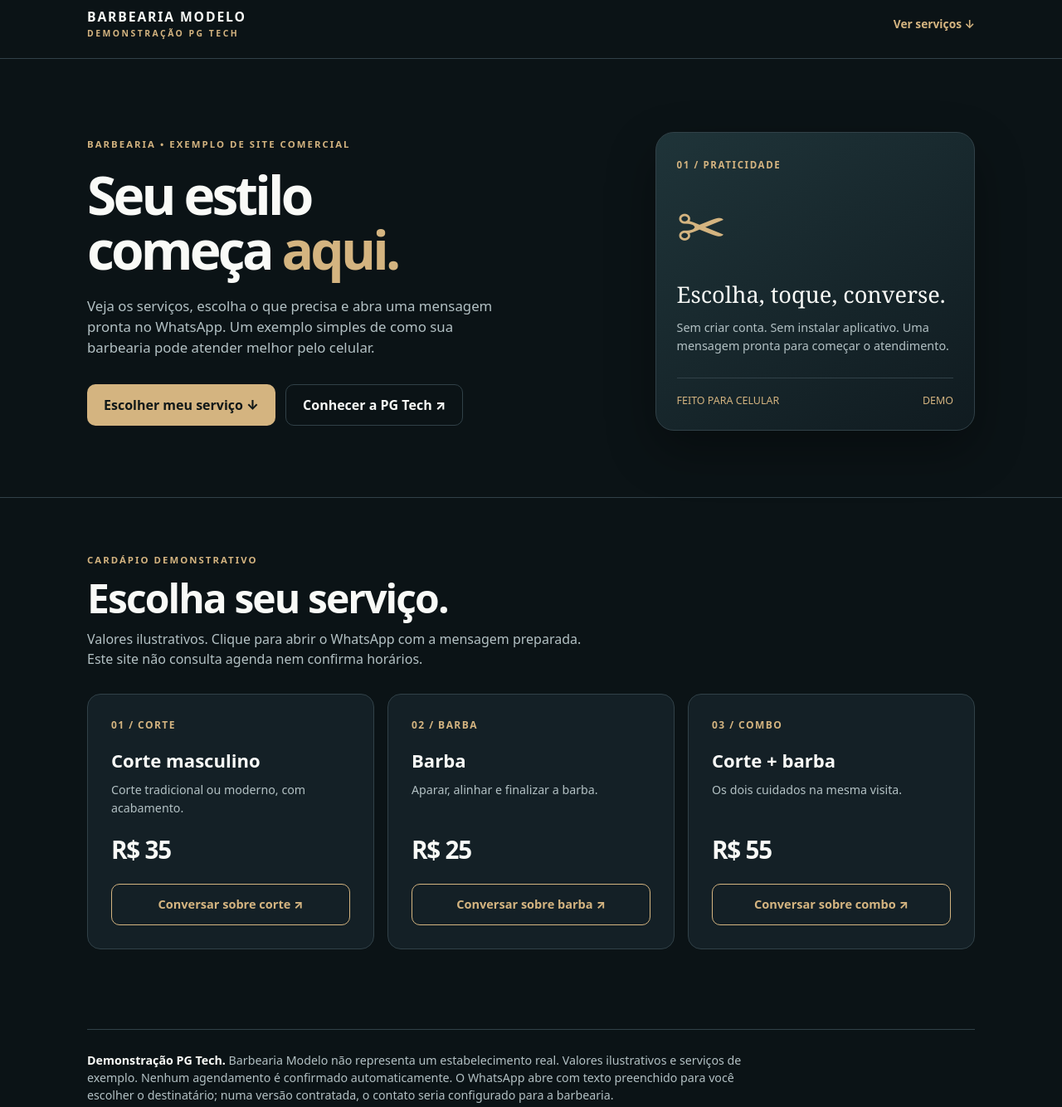
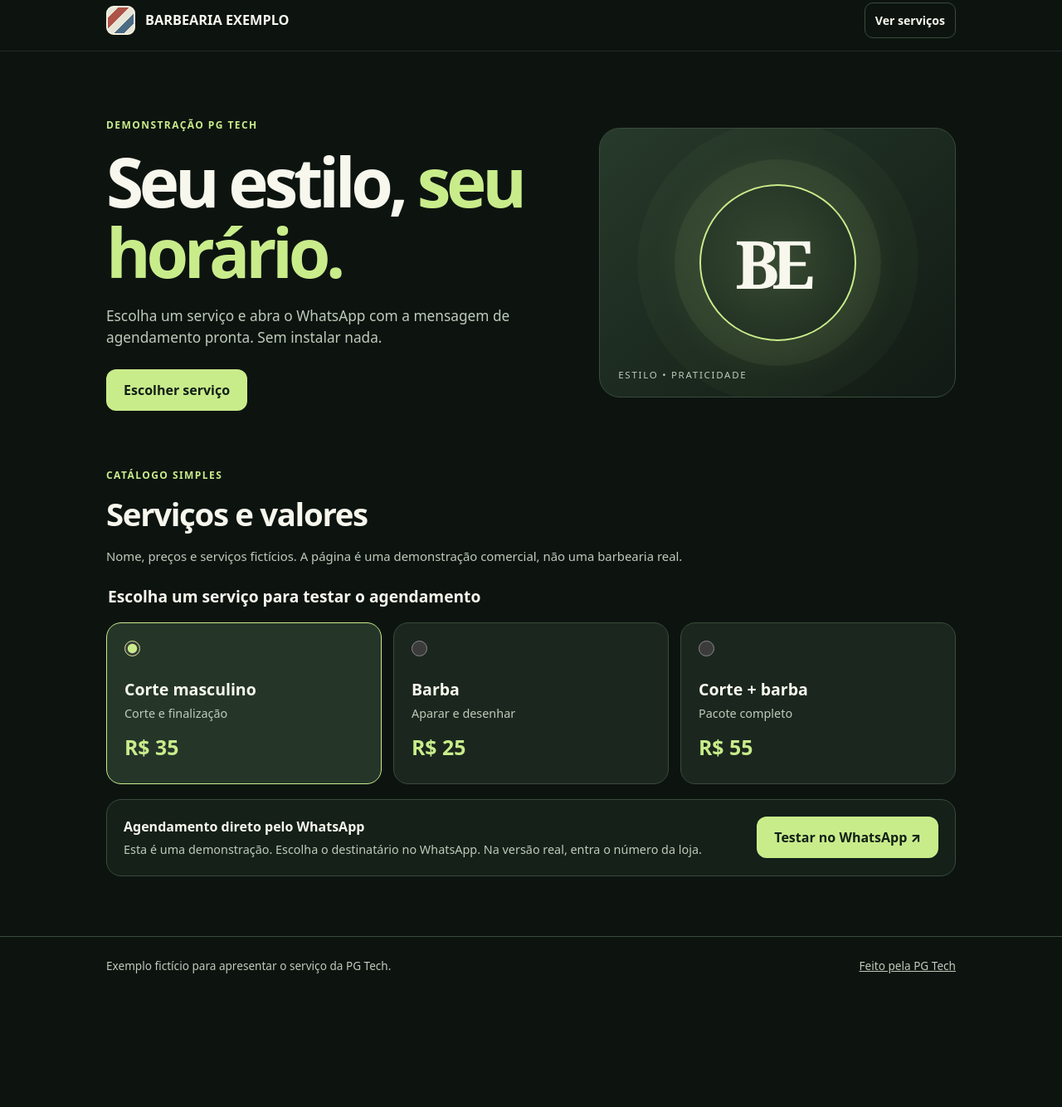
Before and after one commit to pabloguilherme1121/universo-pablo-builds, a website: page demo-barbearia/index.html in a window 1280 px wide. Shown: the part 12-1346 px from the top of the page at 83% size. After the commit the page ends 1228 px from the top, so only its background shows below. Drawn offline with Linux system fonts and the light colour scheme.

Commit message:
feat(demo): barbearia isolada com mensagens WhatsApp e testes

```diff
--- /dev/null
+++ b/demo-barbearia/demo.js
@@ -0,0 +1,30 @@
+export const services = Object.freeze([
+  { id: "corte", label: "Corte masculino", price: 35 },
+  { id: "barba", label: "Barba", price: 25 },
+  { id: "combo", label: "Corte + barba", price: 55 }
+]);
+export function validBusinessPhone(raw = "") {
+  const phone = String(raw).replace(/\D/g, "");
+  return /^55\d{10,11}$/.test(phone) ? phone : null;
+}
+export function whatsappUrl(id, rawPhone = "") {
+  const service = services.find((x) => x.id === id);
+  if (!service) throw new Error("Serviço inválido");
+  const message = "Olá! Gostaria de agendar " + service.label.toLowerCase() + " (preço ilustrativo de R$ " + service.price + "). Qual horário está disponível?";
+  const number = validBusinessPhone(rawPhone) || "";
+  return "https://wa.me/" + number + "?text=" + encodeURIComponent(message);
+}
+if (typeof document !== "undefined") {
+  const button = document.getElementById("agendar");
+  const status = document.getElementById("wa-status");
+  const phone = new URLSearchParams(window.location.search).get("wa") || "";
+  function refresh() {
+    const id = document.querySelector('input[name="servico"]:checked')?.value || "corte";
+    button.href = whatsappUrl(id, phone);
+    status.textContent = validBusinessPhone(phone)
+      ? "Número demonstrativo configurado para o estabelecimento."
+      : "Esta é uma demonstração. Escolha o destinatário no WhatsApp. Na versão real, entra o número da loja.";
+  }
+  document.querySelectorAll('input[name="servico"]').forEach((x) => x.addEventListener("change", refresh));
+  refresh();
+}
--- a/demo-barbearia/index.html
+++ b/demo-barbearia/index.html
@@ -1,36 +1,78 @@
 <!doctype html>
 <html lang="pt-BR">
 <head>
-<meta charset="utf-8">
+<meta charset="UTF-8">
 <meta name="viewport" content="width=device-width, initial-scale=1, viewport-fit=cover">
-<meta name="theme-color" content="#0b1316">
-<meta name="robots" content="noindex, nofollow">
-<meta name="description" content="Demonstração de uma página comercial de barbearia com serviços e mensagem pré-preenchida para o WhatsApp, criada pela PG Tech.">
-<title>Barbearia Modelo | Demonstração PG Tech</title>
+<meta name="theme-color" content="#0d1410">
+<meta name="description" content="Demonstração de site comercial para barbearia, catálogo de serviços e agendamento pelo WhatsApp. Produzido pela PG Tech.">
+<title>Barbearia Exemplo | Demo PG Tech</title>
 <style>
-:root{color-scheme:dark;--bg:#0b1316;--panel:#142026;--line:#314148;--muted:#b3c1c4;--white:#f9faf7;--accent:#d4b480;--accent-dark:#101818}
-*{box-sizing:border-box}html{scroll-behavior:smooth}body{margin:0;background:var(--bg);color:var(--white);font-family:system-ui,-apple-system,"Segoe UI",Roboto,sans-serif;line-height:1.5}
-a{color:inherit;text-decoration:none}a:focus-visible{outline:3px solid #e1c79e;outline-offset:4px}p{margin:0}.wrap{width:min(1070px,calc(100% - 40px));margin-inline:auto}
-.top{border-bottom:1px solid var(--line)}.nav{min-height:82px;display:flex;align-items:center;justify-content:space-between;gap:12px}.brand{font-weight:850;letter-spacing:.12em;font-size:.98rem}.brand span{display:block;color:var(--accent);font-size:.65rem;font-weight:600;letter-spacing:.24em}.nav-link{font-size:.86rem;color:var(--accent);font-weight:750}
-.hero{padding:88px 0 80px;display:grid;grid-template-columns:minmax(0,1.25fr) minmax(260px,.75fr);align-items:center;gap:42px}.eyebrow{font-size:.71rem;letter-spacing:.18em;text-transform:uppercase;color:var(--accent);font-weight:750}.hero h1{font-size:clamp(2.75rem,5vw,5rem);line-height:1.03;letter-spacing:-.06em;margin:20px 0 22px;max-width:11ch}.hero h1 em{font-style:normal;color:var(--accent)}.hero-copy{color:var(--muted);font-size:1.05rem;max-width:520px}
-.buttons{margin-top:32px;display:flex;gap:12px;flex-wrap:wrap}.button{min-height:50px;display:inline-flex;align-items:center;justify-content:center;padding:12px 20px;border-radius:10px;font-weight:800;text-align:center}.primary{background:var(--accent);color:var(--accent-dark)}.secondary{border:1px solid var(--line);color:var(--white)}
-.preview{border:1px solid var(--line);border-radius:22px;padding:25px;background:linear-gradient(145deg,#1f3439,#101b20);box-shadow:0 24px 60px #0005}.preview small{font-size:.72rem;color:var(--accent);font-weight:700;letter-spacing:.14em}.preview .cut-icon{font-size:4.5rem;line-height:1.2;margin:20px 0;color:var(--accent);font-family:Georgia,serif}.preview h2{font-family:Georgia,serif;font-size:1.7rem;font-weight:500;margin:0 0 8px}.preview p{color:var(--muted);font-size:.9rem}.preview-meta{display:flex;justify-content:space-between;gap:10px;margin-top:28px;padding-top:18px;border-top:1px solid var(--line);font-size:.78rem;color:var(--accent)}
-.section{padding:66px 0 96px;border-top:1px solid var(--line)}.section h2{font-size:clamp(2rem,4vw,3rem);line-height:1.1;margin:12px 0 10px;letter-spacing:-.04em}.hint{color:var(--muted);max-width:610px}.cards{display:grid;grid-template-columns:repeat(3,minmax(0,1fr));gap:16px;margin-top:30px}.service-card{display:flex;flex-direction:column;min-width:0;background:var(--panel);border:1px solid var(--line);border-radius:16px;padding:28px}.num{color:var(--accent);font-size:.75rem;letter-spacing:.12em;font-weight:750}.service-card h3{font-size:1.38rem;line-height:1.2;margin:20px 0 12px}.description{color:var(--muted);font-size:.89rem;flex:1}.price{font-size:1.85rem;letter-spacing:-.04em;font-weight:800;margin:18px 0}.wa-service{display:inline-flex;min-height:50px;align-items:center;justify-content:center;border:1px solid var(--accent);border-radius:10px;color:var(--accent);font-size:.91rem;font-weight:800;padding:12px;text-align:center}.wa-service:hover{background:var(--accent);color:var(--accent-dark)}
-.proof{border-top:1px solid var(--line);padding:26px 0 50px}.proof p{font-size:.89rem;color:var(--muted);max-width:820px}.proof strong{color:var(--white)}.foot{display:flex;justify-content:space-between;gap:20px;align-items:center;padding-top:25px;border-top:1px solid var(--line);font-size:.86rem;color:var(--muted)}.foot a{color:var(--accent);font-weight:750}
-@media (max-width: 820px){.hero{grid-template-columns:1fr;padding:64px 0 58px}.preview{max-width:470px}.cards{grid-template-columns:1fr}.service-card{min-height:0}.description{flex:auto}}
-@media (max-width: 640px){.wrap{width:calc(100% - 32px)}.nav{min-height:66px}.brand{font-size:.86rem}.nav-link{font-size:.77rem}.hero{gap:26px;padding:46px 0 52px}.hero h1{font-size:clamp(2.55rem,12vw,3.8rem)}.hero-copy{font-size:.97rem}.buttons{margin-top:25px}.buttons .button{width:100%}.preview{padding:20px}.section{padding:48px 0 65px}.service-card{padding:24px}.foot{align-items:flex-start;flex-direction:column}}
-@media (prefers-reduced-motion:reduce){html{scroll-behavior:auto}*{transition:none!important}}
+:root { color-scheme:dark; --bg:#0d1410; --surface:#1b271e; --line:#3a4b3c; --text:#f7f7ed; --muted:#bfcaba; --green:#c9ec8b; }
+* { box-sizing:border-box; }
+html { scroll-behavior:smooth; }
+body { margin:0; color:var(--text); background:var(--bg); font-family:system-ui,-apple-system,Segoe UI,sans-serif; line-height:1.5; }
+a { color:inherit; }
+a:focus-visible,input:focus-visible { outline:3px solid var(--green); outline-offset:4px; }
+.wrap { width:min(100% - 36px,1024px); margin:0 auto; }
+.skip { position:absolute; left:10px; top:-100px; z-index:9; background:var(--green); color:#152014; padding:10px; }
+.skip:focus { top:10px; }
+header { border-bottom:1px solid #ffffff18; }
+.nav { min-height:73px; display:flex; align-items:center; justify-content:space-between; gap:12px; }
+.brand { display:flex; align-items:center; gap:12px; font-weight:850; font-size:1.02rem; text-decoration:none; }
+.pole { display:block; flex:none; width:35px; height:35px; border:2px solid #f4f2de; border-radius:9px; background:repeating-linear-gradient(135deg,#e7e5d7 0 9px,#af5248 9px 18px,#e7e5d7 18px 27px,#4c6b85 27px 36px); }
+.navlink { border:1px solid var(--line); padding:10px 12px; border-radius:10px; text-decoration:none; font-size:.88rem; font-weight:700; }
+.eyebrow { color:var(--green); text-transform:uppercase; font-size:.75rem; letter-spacing:.12em; font-weight:800; }
+.hero { display:grid; grid-template-columns:1.13fr .87fr; gap:36px; align-items:center; padding:75px 0 64px; }
+h1 { font-size:clamp(2.8rem,6.4vw,5.5rem); line-height:1.04; letter-spacing:-.065em; margin:15px 0 22px; }
+h1 em { color:var(--green); font-style:normal; }
+.intro { color:var(--muted); font-size:1.08rem; max-width:530px; margin:0 0 25px; }
+.cta { display:inline-flex; align-items:center; justify-content:center; min-height:50px; border-radius:12px; border:0; padding:12px 21px; background:var(--green); color:#122015; font-weight:850; text-decoration:none; }
+.cta:hover { filter:brightness(1.1); }
+.art { min-height:325px; border:1px solid var(--line); border-radius:25px; background:radial-gradient(circle at center,#5f794b66,transparent 54%),linear-gradient(140deg,#273a2b,#111a14); display:grid; place-items:center; position:relative; overflow:hidden; }
+.art:before { content:""; width:185px; height:185px; border:2px solid #c9ec8b; border-radius:50%; box-shadow:0 0 0 30px #c9ec8b10,0 0 0 75px #c9ec8b07; }
+.art strong { position:absolute; font:700 5rem Georgia,serif; letter-spacing:-.12em; margin-right:16px; }
+.art small { position:absolute; left:22px; bottom:17px; letter-spacing:.15em; font-size:.72rem; color:var(--muted); }
+h2 { margin:8px 0 10px; font-size:clamp(1.8rem,3vw,2.5rem); letter-spacing:-.035em; }
+.note { color:var(--muted); font-size:.93rem; margin:0 0 24px; }
+fieldset { border:0; margin:0; padding:0; min-width:0; }
+legend { font-size:1.2rem; font-weight:750; margin-bottom:16px; }
+.cards { display:grid; grid-template-columns:repeat(3,minmax(0,1fr)); gap:14px; }
+.card { display:block; cursor:pointer; background:var(--surface); border:1px solid var(--line); border-radius:18px; padding:21px; min-height:195px; }
+.card:has(input:checked) { border-color:var(--green); background:#253629; }
+.card input { width:19px; height:19px; accent-color:var(--green); margin:0; }
+.card strong { display:block; margin-top:19px; font-size:1.22rem; }
+.card span { display:block; margin:4px 0 11px; color:var(--muted); font-size:.9rem; }
+.card b { display:block; font-size:1.55rem; color:var(--green); }
+.booking { margin-top:18px; padding:20px; border:1px solid var(--line); background:#142018; border-radius:18px; display:flex; flex-wrap:wrap; align-items:center; gap:20px; }
+.booking div { flex:1 1 250px; }
+.booking strong { display:block; }
+.booking p { font-size:.9rem; color:var(--muted); margin:5px 0 0; }
+main { padding-bottom:72px; }
+footer { border-top:1px solid var(--line); padding:25px 0 42px; color:var(--muted); font-size:.85rem; }
+footer .wrap { display:flex; flex-wrap:wrap; justify-content:space-between; gap:12px; }
+@media(max-width:700px) { .hero { grid-template-columns:1fr; padding:40px 0 34px; gap:28px; } .art { min-height:190px; } .art:before { width:115px; height:115px; } .art strong { font-size:3.4rem; } .cards { grid-template-columns:1fr; } .card { min-height:0; padding:18px; } .card strong { margin-top:12px; } .booking .cta { width:100%; } }
+@media(max-width:360px) { .wrap { width:min(100% - 26px,1024px); } h1 { font-size:2.6rem; } .brand { font-size:.87rem; } .navlink { font-size:.78rem; padding:9px; } }
+@media(prefers-reduced-motion:reduce) { html { scroll-behavior:auto; } }
 </style>
 </head>
 <body>
-<header class="top"><div class="nav wrap"><a class="brand" href="#inicio" aria-label="Ir ao início">BARBEARIA MODELO<span>DEMONSTRAÇÃO PG TECH</span></a><a class="nav-link" href="#servicos">Ver serviços ↓</a></div></header>
-<main id="inicio"><section class="hero wrap" aria-labelledby="hero-title"><div><p class="eyebrow">Barbearia • Exemplo de site comercial</p><h1 id="hero-title">Seu estilo começa <em>aqui.</em></h1><p class="hero-copy">Veja os serviços, escolha o que precisa e abra uma mensagem pronta no WhatsApp. Um exemplo simples de como sua barbearia pode atender melhor pelo celular.</p><div class="buttons"><a class="button primary" href="#servicos">Escolher meu serviço ↓</a><a class="button secondary" href="https://www.instagram.com/pablo.builds.ia/" target="_blank" rel="noopener noreferrer">Conhecer a PG Tech ↗</a></div></div><aside class="preview" aria-label="Prévia da experiência"><small>01 / PRATICIDADE</small><div class="cut-icon" aria-hidden="true">✂</div><h2>Escolha, toque, converse.</h2><p>Sem criar conta. Sem instalar aplicativo. Uma mensagem pronta para começar o atendimento.</p><div class="preview-meta"><span>FEITO PARA CELULAR</span><span>DEMO</span></div></aside></section>
-<section class="section" id="servicos" aria-labelledby="services-title"><div class="wrap"><p class="eyebrow">Cardápio demonstrativo</p><h2 id="services-title">Escolha seu serviço.</h2><p class="hint">Valores ilustrativos. Clique para abrir o WhatsApp com a mensagem preparada. Este site não consulta agenda nem confirma horários.</p><div class="cards">
-<article class="service-card"><span class="num">01 / CORTE</span><h3>Corte masculino</h3><p class="description">Corte tradicional ou moderno, com acabamento.</p><p class="price">R$ 35</p><a class="wa-service" href="https://api.whatsapp.com/send?text=Ol%C3%A1%21%20Vi%20a%20demonstra%C3%A7%C3%A3o%20da%20PG%20Tech%20e%20gostaria%20de%20conversar%20sobre%20corte%20masculino%20%28valor%20ilustrativo%3A%20R%24%2035%29.%20H%C3%A1%20hor%C3%A1rios%20dispon%C3%ADveis%3F" target="_blank" rel="noopener noreferrer" aria-label="Preparar mensagem sobre corte masculino no WhatsApp">Conversar sobre corte ↗</a></article>
-<article class="service-card"><span class="num">02 / BARBA</span><h3>Barba</h3><p class="description">Aparar, alinhar e finalizar a barba.</p><p class="price">R$ 25</p><a class="wa-service" href="https://api.whatsapp.com/send?text=Ol%C3%A1%21%20Vi%20a%20demonstra%C3%A7%C3%A3o%20da%20PG%20Tech%20e%20gostaria%20de%20conversar%20sobre%20barba%20%28valor%20ilustrativo%3A%20R%24%2025%29.%20H%C3%A1%20hor%C3%A1rios%20dispon%C3%ADveis%3F" target="_blank" rel="noopener noreferrer" aria-label="Preparar mensagem sobre barba no WhatsApp">Conversar sobre barba ↗</a></article>
-<article class="service-card"><span class="num">03 / COMBO</span><h3>Corte + barba</h3><p class="description">Os dois cuidados na mesma visita.</p><p class="price">R$ 55</p><a class="wa-service" href="https://api.whatsapp.com/send?text=Ol%C3%A1%21%20Vi%20a%20demonstra%C3%A7%C3%A3o%20da%20PG%20Tech%20e%20gostaria%20de%20conversar%20sobre%20corte%20%2B%20barba%20%28valor%20ilustrativo%3A%20R%24%2055%29.%20H%C3%A1%20hor%C3%A1rios%20dispon%C3%ADveis%3F" target="_blank" rel="noopener noreferrer" aria-label="Preparar mensagem sobre combo corte e barba no WhatsApp">Conversar sobre combo ↗</a></article>
-</div></div></section></main>
-<div class="proof wrap"><p><strong>Demonstração PG Tech.</strong> Barbearia Modelo não representa um estabelecimento real. Valores ilustrativos e serviços de exemplo. Nenhum agendamento é confirmado automaticamente. O WhatsApp abre com texto preenchido para você escolher o destinatário; numa versão contratada, o contato seria configurado para a barbearia.</p></div>
-<footer class="foot wrap"><span>© PG Tech • Demonstração comercial</span><a href="https://www.instagram.com/pablo.builds.ia/" target="_blank" rel="noopener noreferrer">@pablo.builds.ia ↗</a></footer>
+<a class="skip" href="#servicos">Pular para os serviços</a>
+<header><div class="wrap nav"><a class="brand" href="#"><span class="pole" aria-hidden="true"></span> BARBEARIA EXEMPLO</a><a class="navlink" href="#servicos">Ver serviços</a></div></header>
+<main>
+<section class="wrap hero" aria-labelledby="chamada">
+<div><span class="eyebrow">Demonstração PG Tech</span><h1 id="chamada">Seu estilo, <em>seu horário.</em></h1><p class="intro">Escolha um serviço e abra o WhatsApp com a mensagem de agendamento pronta. Sem instalar nada.</p><a href="#servicos" class="cta">Escolher serviço</a></div>
+<div class="art" role="img" aria-label="Monograma ilustrativo de barbearia"><strong aria-hidden="true">BE</strong><small aria-hidden="true">ESTILO • PRATICIDADE</small></div>
+</section>
+<section class="wrap" id="servicos" aria-labelledby="titulo"><span class="eyebrow">Catálogo simples</span><h2 id="titulo">Serviços e valores</h2><p class="note">Nome, preços e serviços fictícios. A página é uma demonstração comercial, não uma barbearia real.</p>
+<fieldset><legend>Escolha um serviço para testar o agendamento</legend><div class="cards">
+<label class="card"><input type="radio" name="servico" value="corte" checked><strong>Corte masculino</strong><span>Corte e finalização</span><b>R$ 35</b></label>
+<label class="card"><input type="radio" name="servico" value="barba"><strong>Barba</strong><span>Aparar e desenhar</span><b>R$ 25</b></label>
+<label class="card"><input type="radio" name="servico" value="combo"><strong>Corte + barba</strong><span>Pacote completo</span><b>R$ 55</b></label>
+</div></fieldset>
+<div class="booking"><div><strong>Agendamento direto pelo WhatsApp</strong><p id="wa-status" aria-live="polite">Demo: selecione o destinatário no WhatsApp.</p></div><a class="cta" id="agendar" href="https://wa.me/?text=Ol%C3%A1%21" rel="noopener noreferrer" target="_blank">Testar no WhatsApp ↗</a></div>
+</section>
+</main>
+<footer><div class="wrap"><span>Exemplo fictício para apresentar o serviço da PG Tech.</span><a href="https://lnk.bio/PGTECH" target="_blank" rel="noopener noreferrer">Feito pela PG Tech</a></div></footer>
+<script type="module" src="./demo.js"></script>
 </body>
 </html>
```
Also changed, not shown: tests/demo-barbearia.test.mjs (added, +29 -0 lines).
